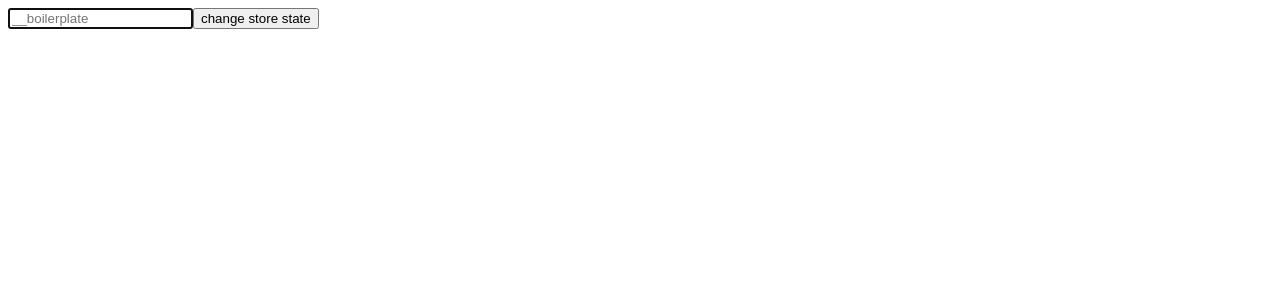
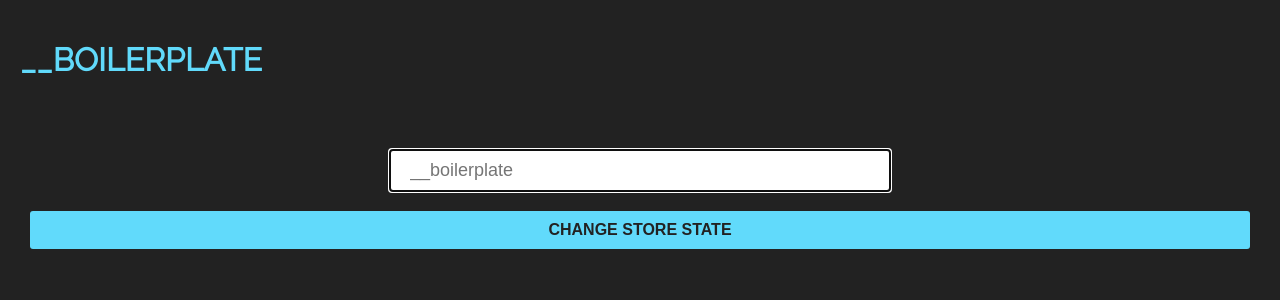
Before and after one commit to levijunior/my-react-boilerplate, a React (Create React App) app: page / in a window 1280 px wide. Shown: the top 300 px of the page. Built offline with nearby package versions, Linux system fonts and the light colour scheme.

Commit message:
new styled components

```diff
--- a/src/components/BoilerplateApp.js
+++ b/src/components/BoilerplateApp.js
@@ -1,7 +1,12 @@
 import React, { useState, useEffect, useRef } from 'react';
+
+import { FormContainer, InputEl, ButtonEl } from './styled-components/form'
+import { H1El, H2El } from './styled-components/text'
 
 import Connect from "../store/config/connect";
 import { __boilerplateAction } from "../store/__boilerplateDuck";
+
+
 
 const App = props => {
 
@@ -17,8 +22,9 @@ const App = props => {
 
   return (
     <>
-      <div>
-        <input
+      <H1El>{props.__boilerplate}</H1El>
+      <FormContainer>
+        <InputEl
           value={__boilerplate}
           onChange={changeNameHandler}
           type="text"
@@ -26,14 +32,14 @@ const App = props => {
           ref={inputEl}
           data-testid="inputEl"
         />
-        <button
+        <ButtonEl
           onClick={onSubmitHandler}
           data-testid="buttonEl"
         >
           change store state
-        </button>
-      </div>
-      <h1 data-testid="h1El">{__boilerplate}</h1>
+        </ButtonEl>
+      </FormContainer>
+      <H2El data-testid="h2El">{__boilerplate}</H2El>
     </>
   );
 };
--- /dev/null
+++ b/src/components/styled-components/form.js
@@ -0,0 +1,35 @@
+import styled from 'styled-components'
+
+export const FormContainer = styled.div`
+  display: flex;
+  flex-direction: column;
+  padding: 30px;
+  position: relative;
+`
+export const InputEl = styled.input`
+  display:block;
+  padding: 10px 20px;
+  color: #222;
+  background: white;
+  border: none;
+  border-radius: 3px;
+  font-size: 18px;
+  margin: auto;
+  margin-bottom:20px;
+  width: 500px;
+  max-width: 100%;
+  box-sizing: border-box;
+`
+
+export const ButtonEl = styled.button`
+  background: #61dafb;
+  color: white;
+  border: none;
+  padding: 10px 20px;
+  font-size: 16px;
+  color: #222;
+  text-transform: uppercase;
+  font-weight: bold;
+  border-radius: 3px;
+  cursor: pointer;
+`
--- /dev/null
+++ b/src/components/styled-components/text.js
@@ -0,0 +1,13 @@
+import styled from 'styled-components'
+
+export const H1El = styled.h1`
+  color: #61dafb;
+  padding: 20px;
+`
+
+export const H2El = styled.h2`
+  color: white;
+  text-align: center;
+  padding: 20px;
+  margin-top: 0;
+`
--- a/src/index.js
+++ b/src/index.js
@@ -10,6 +10,9 @@ import { createGlobalStyle } from 'styled-components'
 const GlobalStyle = createGlobalStyle`
   @import url('https://fonts.googleapis.com/css?family=Raleway&display=swap');
   body {
+    padding: 0;
+    margin: 0;
+    background: #222;
     font-family: 'Raleway', sans-serif;
   }
 `
```
Also changed, not shown: 2 other files (tests, documents, lock files or other folders).
